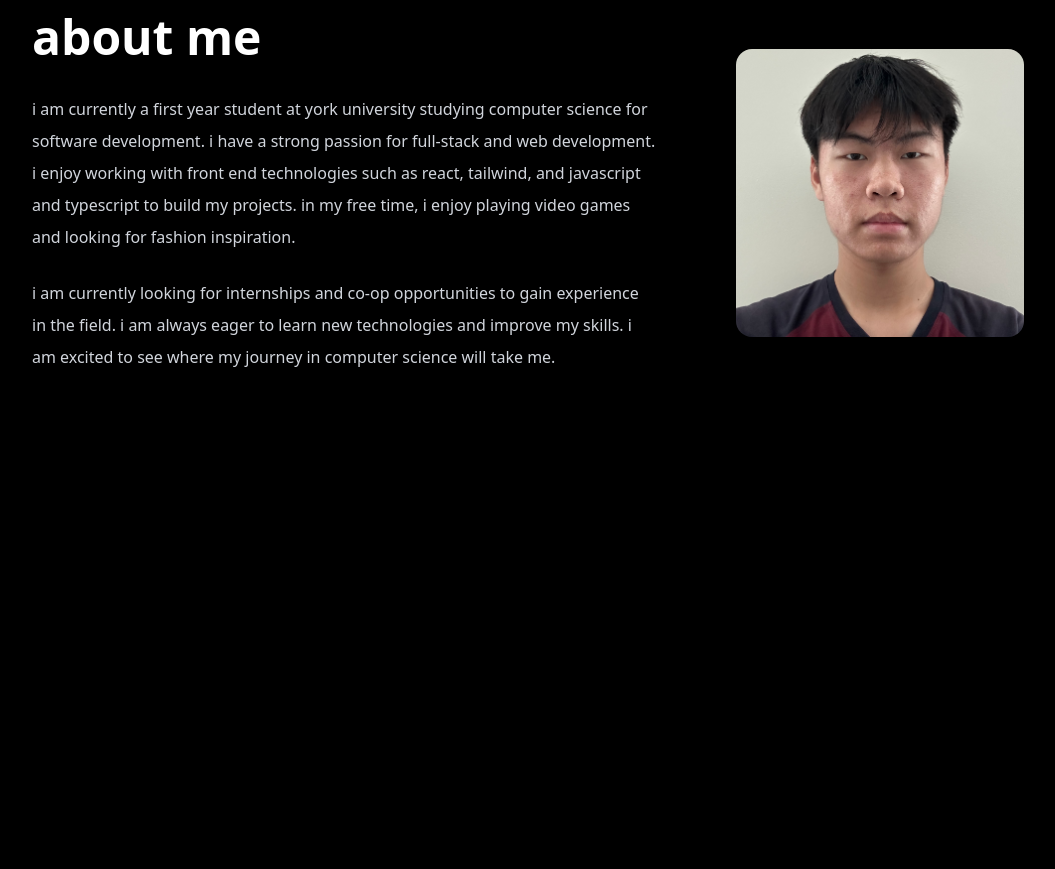
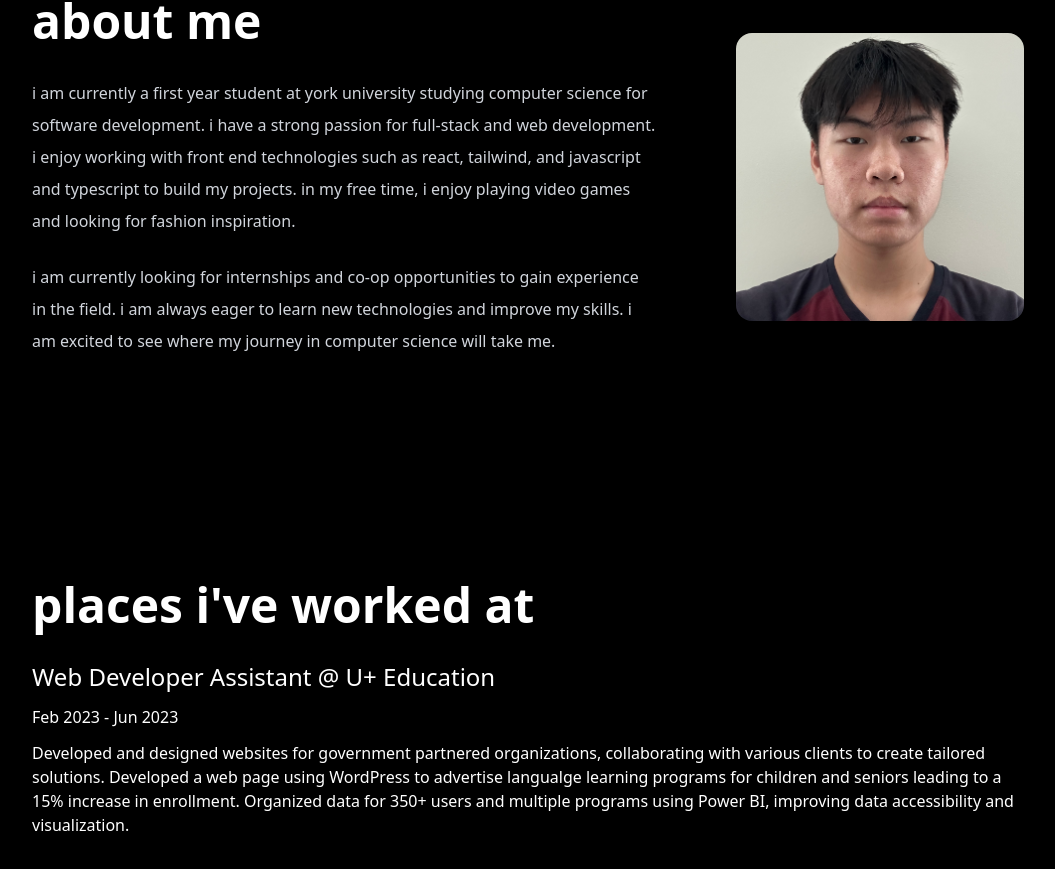
Before and after one commit to AndrewC145/Portfolio, a React (Vite) app: page / in a window 1280 px wide. Shown: the part 1035-1904 px from the top of the page, without its empty margins (112-1167 px from the left). Before the commit the page ends 1520 px from the top, so only its background shows below. Built offline with nearby package versions, Linux system fonts and the light colour scheme.

Commit message:
WIP Experience and Hero Section

```diff
--- a/package.json
+++ b/package.json
@@ -11,6 +11,7 @@
   },
   "dependencies": {
     "@tailwindcss/vite": "^4.0.17",
+    "motion": "^12.6.3",
     "react": "^19.0.0",
     "react-dom": "^19.0.0",
     "tailwindcss": "^4.0.17"
--- a/src/App.tsx
+++ b/src/App.tsx
@@ -1,6 +1,7 @@
 import Header from "./components/Header";
 import Hero from "./components/Hero";
 import About from "./components/About";
+import Experience from "./components/Experience";
 
 function App() {
   return (
@@ -9,6 +10,7 @@ function App() {
       <main className="text-white">
         <Hero />
         <About />
+        <Experience />
       </main>
     </>
   );
--- /dev/null
+++ b/src/components/Experience.tsx
@@ -0,0 +1,50 @@
+import Container from "./Container";
+import Title from "./Title";
+
+function Experience() {
+  return (
+    <Container>
+      <div className="flex flex-col">
+        <Title header="places i've worked at" />
+        <WorkExperiences />
+      </div>
+    </Container>
+  );
+}
+
+function WorkExperiences() {
+  const experiences: {
+    id: number;
+    title: string;
+    company: string;
+    date: string;
+    description: string;
+    skills: string[];
+  }[] = [
+    {
+      id: 1,
+      title: "Web Developer Assistant",
+      company: "U+ Education",
+      date: "Feb 2023 - Jun 2023",
+      description:
+        "Developed and designed websites for government partnered organizations, collaborating with various clients to create tailored solutions. Developed a web page using WordPress to advertise langualge learning programs for children and seniors leading to a 15% increase in enrollment. Organized data for 350+ users and multiple programs using Power BI, improving data accessibility and visualization.",
+      skills: ["Wix", "WordPress", "Power BI"],
+    },
+  ];
+
+  return (
+    <div className="">
+      {experiences.map((experience) => (
+        <div key={experience.id}>
+          <h2 className="mb-3 text-lg md:text-xl lg:text-2xl">
+            {experience.title} @ {experience.company}
+          </h2>
+          <h3 className="mb-3">{experience.date}</h3>
+          <h4>{experience.description}</h4>
+        </div>
+      ))}
+    </div>
+  );
+}
+
+export default Experience;
--- a/src/components/Hero.tsx
+++ b/src/components/Hero.tsx
@@ -2,8 +2,8 @@ import jpVideo from "../assets/videos/IMG_0991.mp4";
 
 function Hero() {
   return (
-    <div className="px-4 pb-12 sm:px-6 sm:pb-16 md:pb-20 lg:pb-30 xl:pb-36 2xl:pb-40">
-      <div className="relative top-0 right-0 left-0 h-[90vh] w-full overflow-hidden rounded-3xl">
+    <div className="px-4 pb-12 sm:px-6 sm:pb-16 md:px-10 md:pb-20 lg:pb-30 xl:pb-36 2xl:pb-40">
+      <div className="relative top-0 right-0 left-0 h-[88vh] w-full overflow-hidden rounded-3xl">
         <video className="h-full w-full object-cover" autoPlay loop muted>
           <source src={jpVideo} type="video/mp4"></source>
         </video>
```
Also changed, not shown: 1 other file (tests, documents, lock files or other folders).
